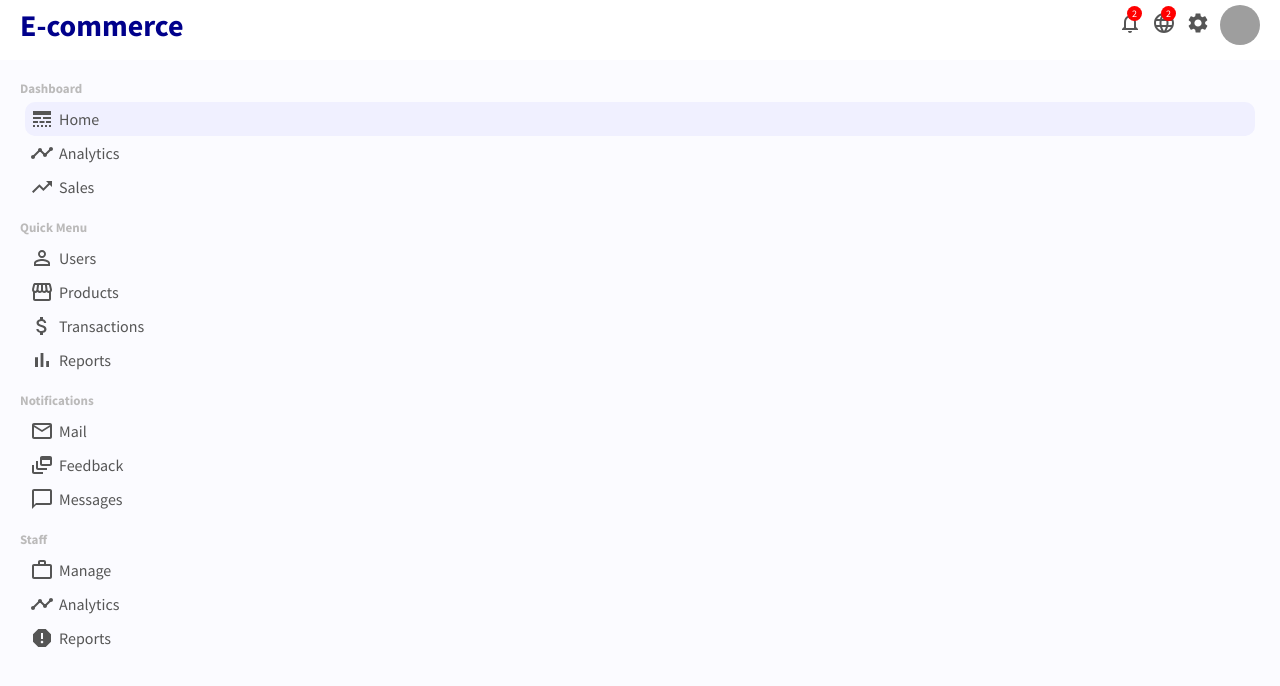
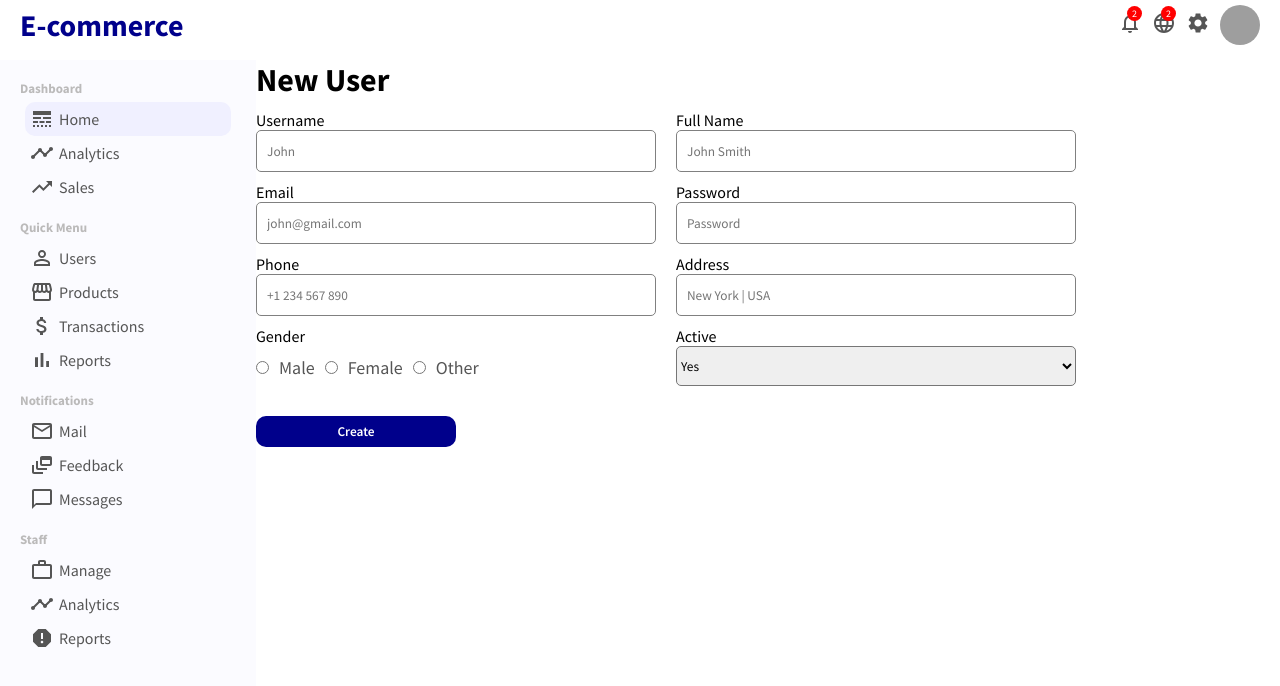
Before and after one commit to ThomassMathisen/react-dashboard, a React (Create React App) app: page /newUser in a window 1280 px wide. Shown: the top 686 px of the page. Built offline with nearby package versions, Linux system fonts and the light colour scheme; grey boxes are pictures that could not be loaded.

Commit message:
Create newUser page

```diff
--- a/src/App.js
+++ b/src/App.js
@@ -5,6 +5,7 @@
 import { BrowserRouter as Router, Routes, Route } from "react-router-dom";
 import UserList from "./pages/userList/UserList";
 import User from "./pages/user/User";
+import NewUser from "./pages/newUser/NewUser";
 
 function App() {
   return (
@@ -16,6 +17,7 @@
           <Route path="/" element={<Home />} />
           <Route path="/users" element={<UserList />} />
           <Route path="/user/:userId" element={<User />} />
+          <Route path="/newUser" element={<NewUser />} />
         </Routes>
       </div>
     </Router>
--- /dev/null
+++ b/src/pages/newUser/NewUser.jsx
@@ -0,0 +1,54 @@
+import "./newUser.css";
+
+export default function NewUser() {
+  return (
+    <div className="newUser">
+      <h1 className="newUserTitle">New User</h1>
+      <form className="newUserForm">
+        <div className="newUserItem">
+          <label>Username</label>
+          <input type="text" placeholder="John" />
+        </div>
+        <div className="newUserItem">
+          <label>Full Name</label>
+          <input type="text" placeholder="John Smith" />
+        </div>
+        <div className="newUserItem">
+          <label>Email</label>
+          <input type="email" placeholder="john@gmail.com" />
+        </div>
+        <div className="newUserItem">
+          <label>Password</label>
+          <input type="password" placeholder="Password" />
+        </div>
+        <div className="newUserItem">
+          <label>Phone</label>
+          <input type="text" placeholder="+1 234 567 890" />
+        </div>
+        <div className="newUserItem">
+          <label>Address</label>
+          <input type="text" placeholder="New York | USA" />
+        </div>
+        <div className="newUserItem">
+          <label>Gender</label>
+          <div className="newUserGender">
+            <input type="radio" name="gender" id="male" value="male" />
+            <label>Male</label>
+            <input type="radio" name="gender" id="female" value="female" />
+            <label>Female</label>
+            <input type="radio" name="gender" id="other" value="other" />
+            <label>Other</label>
+          </div>
+        </div>
+        <div className="newUserItem">
+          <label>Active</label>
+          <select className="newUserSelect" name="active" id="active">
+            <option value="yes">Yes</option>
+            <option value="no">No</option>
+          </select>
+        </div>
+        <button className="newUserButton">Create</button>
+      </form>
+    </div>
+  );
+}
--- /dev/null
+++ b/src/pages/newUser/newUser.css
@@ -0,0 +1,50 @@
+.newUser {
+  flex: 4;
+}
+
+.newUserForm {
+  display: flex;
+  flex-wrap: wrap;
+}
+
+.newUserItem {
+  width: 400px;
+  display: flex;
+  flex-direction: column;
+  margin-top: 10px;
+  margin-right: 20px;
+}
+
+.newUserItem>input {
+  height: 20px;
+  padding: 10px;
+  border: 1px solid gray;
+  border-radius: 5px;
+}
+
+.newUserGender>input {
+  margin-top: 15px;
+}
+
+.newUserGender>label {
+  margin: 10px;
+  font-size: 18px;
+  color: #555;
+}
+
+.newUserSelect {
+  height: 40px;
+  border-radius: 5px;
+}
+
+.newUserButton {
+  width: 200px;
+  border: none;
+  background-color: darkblue;
+  color: white;
+  padding: 7px 10px;
+  font-weight: 600;
+  border-radius: 10px;
+  margin-top: 30px;
+  cursor: pointer;
+}
--- a/src/pages/user/User.jsx
+++ b/src/pages/user/User.jsx
@@ -14,7 +14,7 @@
     <div className="user">
       <div className="userTitleContainer">
         <h1 className="userTitle">Edit User</h1>
-        <Link t0="/newUser">
+        <Link to="/newUser">
           <button className="userAddButton">Create</button>
         </Link>
       </div>
@@ -31,7 +31,7 @@
               <span className="userShowUserTitle">Software Engineer</span>
             </div>
           </div>
-          <div className="userShowBotton">
+          <div className="userShowBottom">
             <span className="userShowTitle">Account Details</span>
             <div className="userShowInfo">
               <PermIdentity className="userShowIcon" />
```
